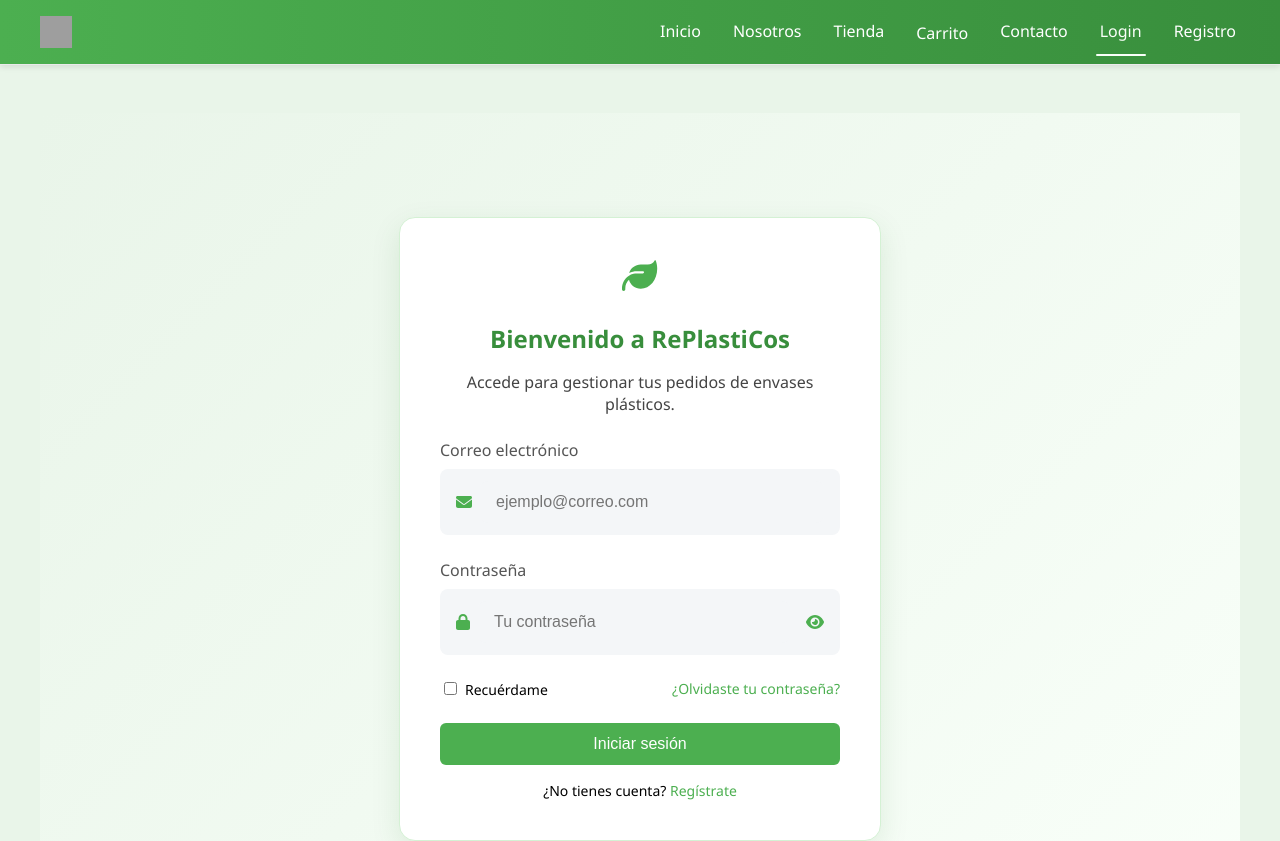
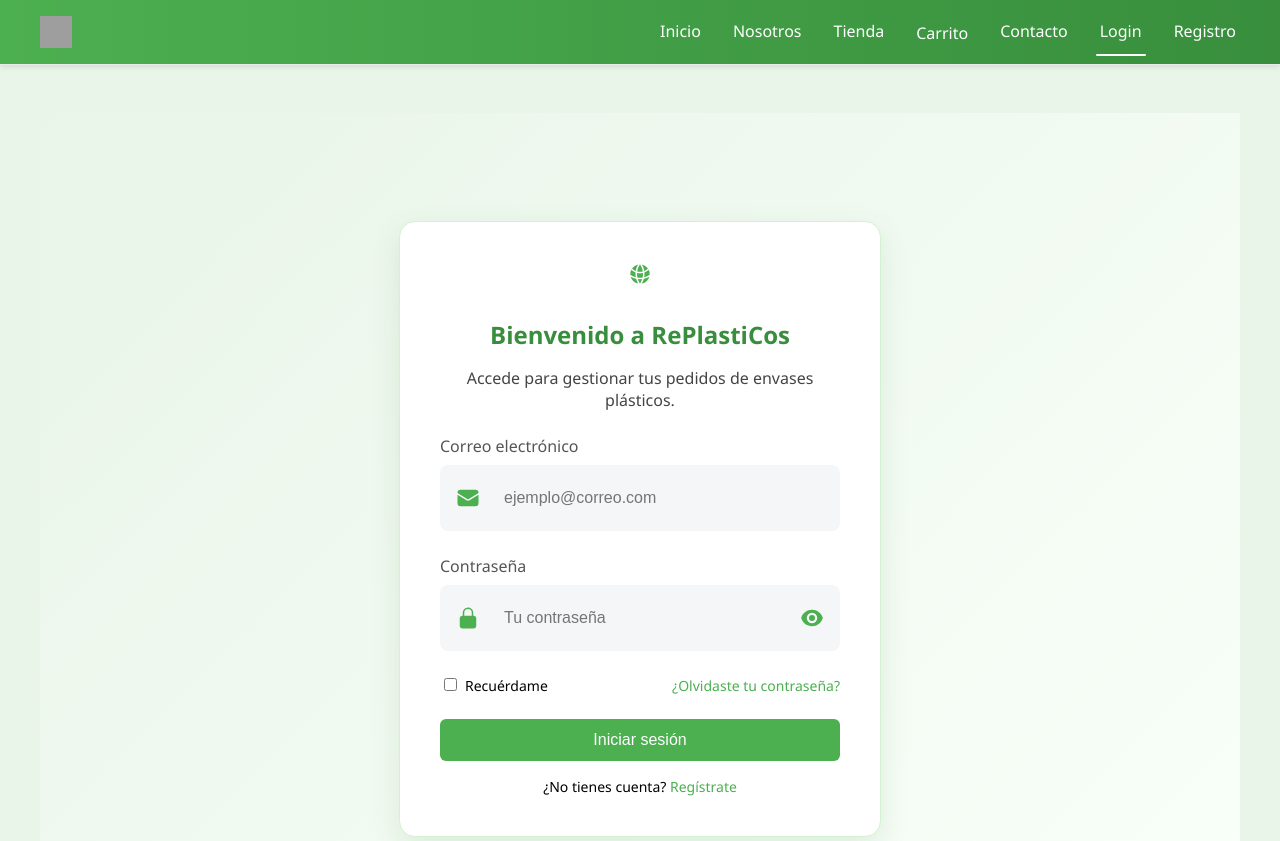
Before and after one commit to Pedroesc19/replastico, a React (Create React App) app in the folder frontend/: page /login in a window 1280 px wide. Shown: the top 841 px of the page. Built offline with nearby package versions, Linux system fonts and the light colour scheme; grey boxes are pictures that could not be loaded.

Commit message:
frontend: replace FontAwesome with Heroicons

```diff
--- a/frontend/package.json
+++ b/frontend/package.json
@@ -3,9 +3,7 @@
   "version": "0.1.0",
   "private": true,
   "dependencies": {
-    "@fortawesome/fontawesome-svg-core": "^6.7.2",
-    "@fortawesome/free-solid-svg-icons": "^6.7.2",
-    "@fortawesome/react-fontawesome": "^0.2.2",
+    "@heroicons/react": "^2.2.0",
     "@react-google-maps/api": "^2.20.6",
     "@testing-library/dom": "^10.4.0",
     "@testing-library/jest-dom": "^6.6.3",
--- /dev/null
+++ b/frontend/src/icons/Icon.js
@@ -0,0 +1,26 @@
+import {
+  StarIcon,
+  EnvelopeIcon,
+  LockClosedIcon,
+  EyeIcon,
+  EyeSlashIcon,
+  GlobeAltIcon,
+} from "@heroicons/react/24/solid";
+
+const iconRegistry = {
+  star: StarIcon,
+  envelope: EnvelopeIcon,
+  lock: LockClosedIcon,
+  eye: EyeIcon,
+  eyeSlash: EyeSlashIcon,
+  leaf: GlobeAltIcon,
+};
+
+const Icon = ({ name, className }) => {
+  const Component = iconRegistry[name];
+  if (!Component) return null;
+  return <Component className={className} width={24} height={24} />;
+};
+
+export { iconRegistry };
+export default Icon;
--- a/frontend/src/pages/LoginPage.js
+++ b/frontend/src/pages/LoginPage.js
@@ -3,14 +3,7 @@ import { useNavigate } from "react-router-dom";
 import { AuthContext } from "../context/AuthContext";
 import "../css/LoginPage.css";
 
-import { FontAwesomeIcon } from "@fortawesome/react-fontawesome";
-import {
-  faEnvelope,
-  faLock,
-  faEye,
-  faEyeSlash,
-  faLeaf,
-} from "@fortawesome/free-solid-svg-icons";
+import Icon from "../icons/Icon";
 
 const LoginPage = () => {
   const [email, setEmail] = useState("");
@@ -46,7 +39,7 @@ const LoginPage = () => {
     <div className="login-container">
       <div className="login-card">
         <div className="login-header">
-          <FontAwesomeIcon icon={faLeaf} className="login-leaf-icon" />
+          <Icon name="leaf" className="login-leaf-icon" />
           <h2>Bienvenido a RePlastiCos</h2>
           <p className="login-subtext">
             Accede para gestionar tus pedidos de envases plásticos.
@@ -59,7 +52,7 @@ const LoginPage = () => {
           <div className="form-group">
             <label htmlFor="email">Correo electrónico</label>
             <div className="input-flex">
-              <FontAwesomeIcon icon={faEnvelope} className="flex-icon" />
+              <Icon name="envelope" className="flex-icon" />
               <input
                 type="email"
                 id="email"
@@ -74,7 +67,7 @@ const LoginPage = () => {
           <div className="form-group">
             <label htmlFor="password">Contraseña</label>
             <div className="input-flex">
-              <FontAwesomeIcon icon={faLock} className="flex-icon" />
+              <Icon name="lock" className="flex-icon" />
               <input
                 type={showPassword ? "text" : "password"}
                 id="password"
@@ -87,7 +80,7 @@ const LoginPage = () => {
                 className="flex-icon clickable"
                 onClick={() => setShowPassword((prev) => !prev)}
               >
-                <FontAwesomeIcon icon={showPassword ? faEyeSlash : faEye} />
+                <Icon name={showPassword ? "eyeSlash" : "eye"} />
               </span>
             </div>
           </div>
--- a/frontend/src/pages/ProductDetails.js
+++ b/frontend/src/pages/ProductDetails.js
@@ -3,8 +3,7 @@ import React, { useEffect, useState, useContext } from "react";
 import { useParams } from "react-router-dom";
 import { CartContext } from "../context/CartContext";
 import "../css/ProductDetails.css";
-import { FontAwesomeIcon } from "@fortawesome/react-fontawesome";
-import { faStar } from "@fortawesome/free-solid-svg-icons";
+import Icon from "../icons/Icon";
 
 const ProductDetails = () => {
   const { id } = useParams();
@@ -65,7 +64,7 @@ const ProductDetails = () => {
         <div className="review">
           <div className="review-stars">
             {[...Array(5)].map((_, i) => (
-              <FontAwesomeIcon key={i} icon={faStar} />
+              <Icon key={i} name="star" />
             ))}
           </div>
           <p>"Excelente calidad y muy resistentes."</p>
@@ -74,7 +73,7 @@ const ProductDetails = () => {
         <div className="review">
           <div className="review-stars">
             {[...Array(4)].map((_, i) => (
-              <FontAwesomeIcon key={i} icon={faStar} />
+              <Icon key={i} name="star" />
             ))}
           </div>
           <p>"Perfectas para transportar frutas sin dañarlas."</p>
```
Also changed, not shown: 1 other file (tests, documents, lock files or other folders).
